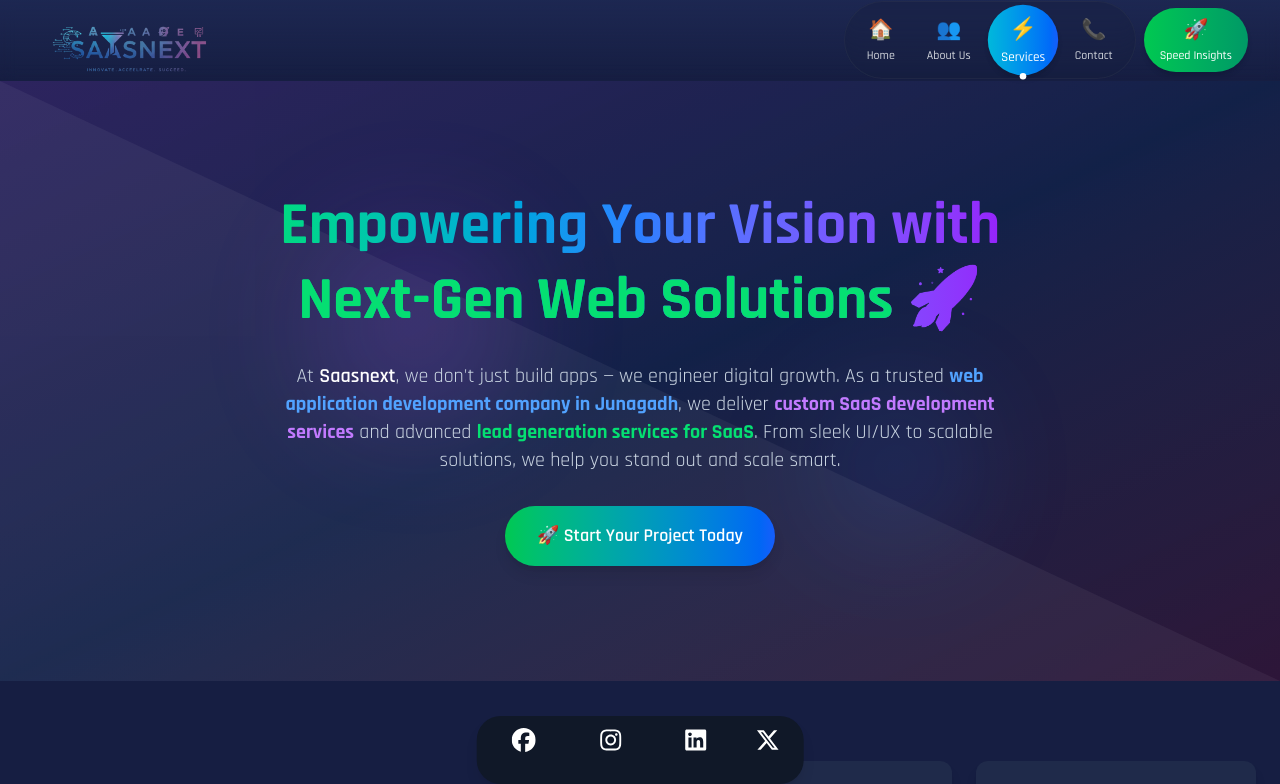
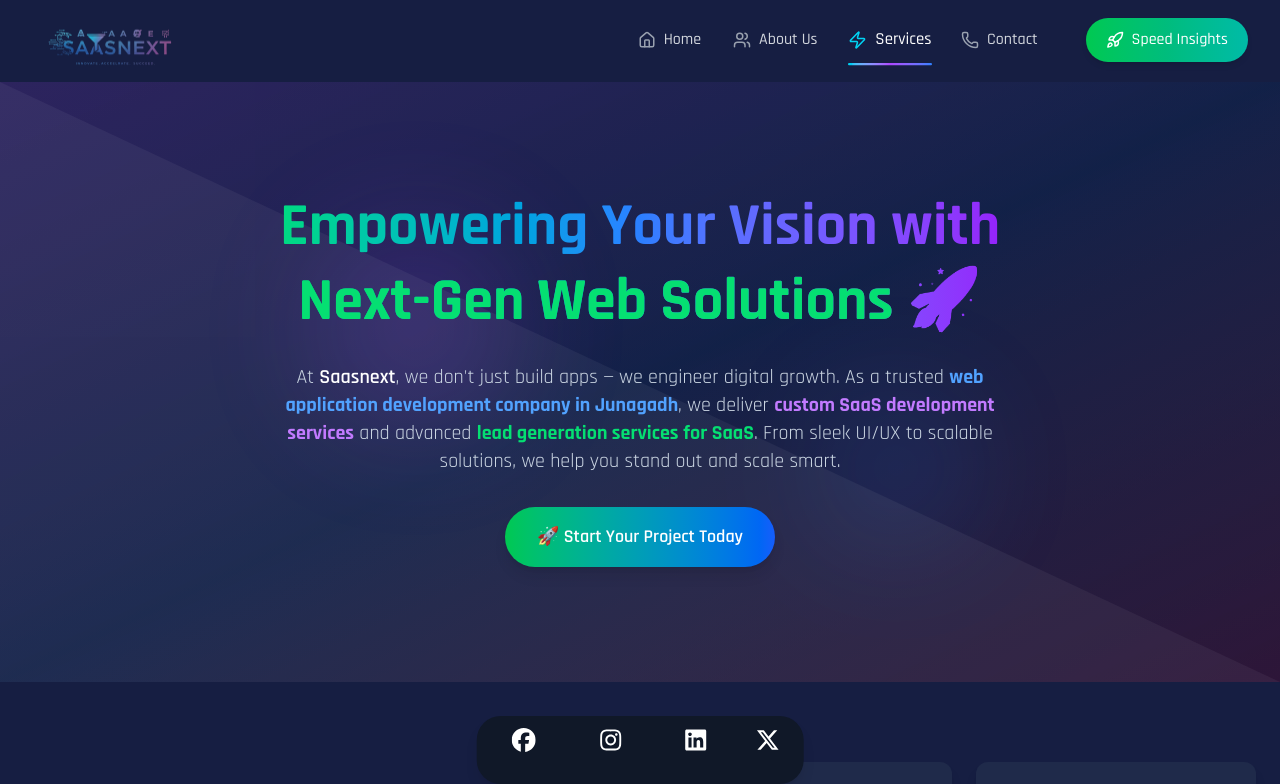
Before and after one commit to DeepakBagada93/saasnext-new, a Next.js app: page /services in a window 1280 px wide. Shown: the top 784 px of the page. Built offline with nearby package versions, Linux system fonts and the light colour scheme.

Commit message:
Your commit message here

```diff
--- a/app/about-us/page.js
+++ b/app/about-us/page.js
@@ -1,3 +1,8 @@
+export const metadata = {
+  title: "About Us | Top Web Development & AI Solutions Company in Junagadh",
+  description: "Discover Junagadh's premier web application development and lead generation company. Expert AI solutions, custom SaaS development, and digital marketing services for sustainable business growth.",
+};
+
 export default function AboutUs() {
 
 
--- a/app/components/Navbar.js
+++ b/app/components/Navbar.js
@@ -4,14 +4,15 @@
 import Image from "next/image";
 import { useState, useEffect } from "react";
 import { usePathname } from "next/navigation";
-import { Menu, X } from "lucide-react";
+import { Menu, X, Zap, Home, Users, Phone, Rocket } from "lucide-react";
 
 export default function Navbar() {
   const [isMenuOpen, setIsMenuOpen] = useState(false);
   const [isScrolled, setIsScrolled] = useState(false);
+  const [activeItem, setActiveItem] = useState("");
   const pathname = usePathname();
 
-  // Handle scroll effect
+  // Handle scroll effect with enhanced behavior
   useEffect(() => {
     const handleScroll = () => {
       setIsScrolled(window.scrollY > 10);
@@ -20,121 +21,126 @@
     return () => window.removeEventListener("scroll", handleScroll);
   }, []);
 
+  // Set active item based on current path
+  useEffect(() => {
+    setActiveItem(pathname);
+  }, [pathname]);
+
   // Prevent body scrolling when mobile menu is open
   useEffect(() => {
-    if (isMenuOpen) {
-      document.body.classList.add("overflow-hidden");
-    } else {
-      document.body.classList.remove("overflow-hidden");
-    }
+    document.body.style.overflow = isMenuOpen ? "hidden" : "";
   }, [isMenuOpen]);
 
   const toggleMenu = () => setIsMenuOpen(!isMenuOpen);
 
-  // Keeping the original menu items without submenus
+  // Navigation menu items with enhanced icons
   const menuItems = [
-    { href: "/", label: "Home", icon: "🏠" },
-    { href: "/about-us", label: "About Us", icon: "👥" },
-    { href: "/services", label: "Services", icon: "⚡" },
-    { href: "/contact", label: "Contact", icon: "📞" },
+    { href: "/", label: "Home", icon: <Home size={18} className="transition-transform group-hover:scale-110" /> },
+    { href: "/about-us", label: "About Us", icon: <Users size={18} className="transition-transform group-hover:scale-110" /> },
+    { href: "/services", label: "Services", icon: <Zap size={18} className="transition-transform group-hover:scale-110" /> },
+    { href: "/contact", label: "Contact", icon: <Phone size={18} className="transition-transform group-hover:scale-110" /> },
   ];
 
-  const pageSpeedItem = { href: "/pagespeed", label: "Speed Insights", icon: "🚀" };
+  const pageSpeedItem = {
+    href: "/pagespeed",
+    label: "Speed Insights",
+    icon: <Rocket size={18} className="transition-transform group-hover:scale-110" />
+  };
 
   return (
     <>
-      {/* Navbar */}
+      {/* Navbar with enhanced glassmorphism effect */}
       <nav
-        className={`sticky top-0 w-full z-50 transition-all duration-500 ${
+        className={`sticky top-0 z-50 w-full transition-all duration-500 ${
           isScrolled
-            ? "bg-[#1F2A56]/95 backdrop-blur-md shadow-lg"
-            : "bg-gradient-to-b from-[#1F2A56]/80 to-transparent backdrop-blur-sm"
+            ? "bg-[#1F2A56]/85 backdrop-blur-lg shadow-lg"
+            : "bg-transparent"
         }`}
       >
         <div className="max-w-7xl mx-auto px-4 sm:px-6 lg:px-8">
           <div className="flex justify-between items-center h-20">
-            {/* Logo */}
+            {/* Logo with enhanced hover animation */}
             <Link href="/" className="relative group">
-              <div className="overflow-hidden">
+              <div className="overflow-hidden rounded-lg">
                 <Image
                   src="/logo2.png"
                   alt="SaaSNext Logo"
-                  width={200}
-                  height={50}
+                  width={160}
+                  height={40}
                   priority
-                  className="w-[160px] h-auto md:w-[200px] transition-all duration-300 group-hover:scale-105"
+                  className="transition-all duration-500 group-hover:scale-105"
                 />
               </div>
-              {isScrolled && (
-                <div className="absolute -bottom-1 left-0 w-full h-0.5 bg-gradient-to-r from-cyan-400 via-blue-500 to-transparent scale-x-0 group-hover:scale-x-100 transition-transform duration-300 origin-left"></div>
-              )}
+              <div className="absolute -bottom-1 left-0 w-full h-0.5 bg-gradient-to-r from-cyan-400 via-purple-500 to-blue-500 scale-x-0 group-hover:scale-x-100 transition-transform duration-500 origin-left"></div>
             </Link>
 
-            {/* Desktop Navigation - Mac Dock Inspired */}
-            <div className="hidden md:flex items-center">
-              <div className="flex items-center bg-[#171F3F]/50 rounded-full p-1.5 backdrop-blur-sm border border-gray-700/30">
+            {/* Desktop Navigation with enhanced hover effects */}
+            <div className="hidden md:flex items-center gap-8">
               {menuItems.map((item) => (
                 <Link
                   key={item.href}
                   href={item.href}
-                    className={`px-3 py-2 rounded-full text-sm font-medium flex flex-col items-center gap-1 transition-all duration-300 mx-1 group
-                      ${pathname === item.href
-                        ? "bg-gradient-to-r from-cyan-500 to-blue-600 text-white shadow-md scale-110"
-                        : "text-gray-300 hover:text-white hover:bg-[#2A3670]/70 hover:scale-110"
+                  className={`text-base font-medium relative group flex items-center gap-2 py-2 transition-all duration-300 ${
+                    pathname === item.href
+                      ? "text-white scale-105"
+                      : "text-gray-300 hover:text-white"
                   }`}
                 >
-                    <span className="transform group-hover:scale-125 transition-transform duration-200 text-xl">
+                  <span className={`transition-colors duration-300 ${
+                    pathname === item.href ? "text-cyan-400" : "text-gray-400 group-hover:text-cyan-400"
+                  }`}>
                     {item.icon}
                   </span>
-                    <span className="text-xs">{item.label}</span>
-
-                    {/* Subtle dot indicator for active page */}
-                    {pathname === item.href && (
-                      <span className="absolute -bottom-1 w-1.5 h-1.5 bg-white rounded-full"></span>
-                    )}
+                  {item.label}
+                  <span
+                    className={`absolute -bottom-1 left-0 w-0 h-0.5 bg-gradient-to-r from-cyan-400 via-purple-500 to-blue-500 rounded-full transition-all duration-500 ${
+                      pathname === item.href ? "w-full" : "group-hover:w-full"
+                    }`}
+                  ></span>
                 </Link>
               ))}
-              </div>
 
-              {/* PageSpeed Button */}
+              {/* PageSpeed Button with enhanced animation */}
               <Link
                 href={pageSpeedItem.href}
-                className="ml-2 px-4 py-2 rounded-full text-sm font-medium
-                  bg-gradient-to-r from-green-500 to-emerald-600
-                  text-white shadow-md
-                  hover:shadow-green-500/20 hover:scale-110
-                  flex flex-col items-center gap-1 transition-all duration-300"
+                className="group relative overflow-hidden ml-4 px-5 py-2.5 rounded-full text-base font-medium bg-gradient-to-r from-green-500 via-emerald-500 to-teal-500 text-white shadow-md hover:shadow-emerald-500/30 transition-all duration-300"
               >
-                <span className="text-xl">{pageSpeedItem.icon}</span>
-                <span className="text-xs">{pageSpeedItem.label}</span>
+                <span className="absolute inset-0 w-full h-full bg-gradient-to-r from-emerald-600 to-teal-600 opacity-0 group-hover:opacity-100 transition-opacity duration-300"></span>
+                <span className="relative flex items-center gap-2">
+                  <span className="animate-pulse">{pageSpeedItem.icon}</span>
+                  {pageSpeedItem.label}
+                </span>
               </Link>
             </div>
 
-            {/* Mobile Menu Button */}
+            {/* Mobile Menu Toggle Button with enhanced animation */}
             <button
               onClick={toggleMenu}
-              className="md:hidden p-2 rounded-full bg-[#1F2A56]/90 hover:bg-[#1F2A56] transition-colors duration-300 border border-gray-700/30"
+              className="md:hidden p-2.5 rounded-lg bg-[#1F2A56]/90 hover:bg-[#2A3670] transition-all duration-300 border border-gray-700/30 focus:outline-none focus:ring-2 focus:ring-cyan-400 relative overflow-hidden group"
               aria-label="Toggle menu"
             >
+              <div
+                className="absolute inset-0 bg-gradient-to-r from-cyan-500 via-purple-500 to-blue-500 opacity-0 group-hover:opacity-20 transition-opacity duration-300"
+              ></div>
               {isMenuOpen ? (
-                <X size={20} className="text-orange-400" />
+                <X size={24} className="text-orange-400 relative z-10 transition-transform duration-300 rotate-90 group-hover:rotate-0" />
               ) : (
-                <Menu size={20} className="text-gray-300" />
+                <Menu size={24} className="text-gray-300 relative z-10 transition-transform duration-300 group-hover:scale-110" />
               )}
             </button>
           </div>
         </div>
       </nav>
 
-      {/* Mobile Menu - Slide-in Panel */}
+      {/* Mobile Menu with enhanced animations and transitions */}
       <div
-        className={`fixed inset-y-0 right-0 z-50 w-full sm:w-72 bg-[#171F3F] shadow-xl transform transition-transform duration-300 ease-in-out md:hidden ${
+        className={`fixed inset-y-0 right-0 z-50 w-full sm:w-80 bg-gradient-to-b from-[#171F3F] to-[#0F1A3D] shadow-2xl transform transition-all duration-500 ease-in-out md:hidden ${
           isMenuOpen ? "translate-x-0" : "translate-x-full"
         }`}
       >
         <div className="flex flex-col h-full">
           {/* Mobile Menu Header */}
-          <div className="flex items-center justify-between p-4 border-b border-gray-700/30">
+          <div className="flex items-center justify-between p-5 border-b border-gray-700/30">
             <Link href="/" onClick={() => setIsMenuOpen(false)}>
               <Image
                 src="/logo2.png"
@@ -146,64 +152,88 @@
             </Link>
             <button
               onClick={toggleMenu}
-              className="p-2 rounded-full hover:bg-[#2A3670]/50 transition-colors"
+              className="p-2 rounded-lg hover:bg-[#2A3670]/50 transition-colors focus:outline-none focus:ring-2 focus:ring-cyan-400 relative overflow-hidden group"
               aria-label="Close menu"
             >
-              <X size={20} className="text-gray-300" />
+              <div
+                className="absolute inset-0 bg-gradient-to-r from-cyan-500 via-purple-500 to-blue-500 opacity-0 group-hover:opacity-20 transition-opacity duration-300"
+              ></div>
+              <X size={24} className="text-gray-300 relative z-10 transition-transform duration-300 group-hover:rotate-90" />
             </button>
           </div>
 
-          {/* Mobile Menu Items */}
-          <div className="flex-1 overflow-y-auto py-6 px-4">
-            <div className="space-y-3">
-              {menuItems.map((item) => (
+          {/* Mobile Menu Items with staggered animation */}
+          <div className="flex-1 overflow-y-auto py-8 px-6">
+            <div className="space-y-4">
+              {menuItems.map((item, index) => (
                 <Link
                   key={item.href}
                   href={item.href}
                   onClick={() => setIsMenuOpen(false)}
-                  className={`flex items-center gap-4 px-4 py-3 rounded-lg transition-all duration-300 ${
+                  className={`flex items-center gap-4 px-5 py-4 rounded-xl transition-all duration-300 ${
                     pathname === item.href
-                      ? "bg-gradient-to-r from-cyan-500/20 to-blue-600/20 text-white border-l-2 border-cyan-400"
-                      : "text-gray-300 hover:bg-[#2A3670]/30 hover:text-white"
+                      ? "bg-gradient-to-r from-cyan-500/20 to-blue-600/20 text-white shadow-inner"
+                      : "text-gray-300 hover:text-white hover:bg-[#2A3670]/40"
                   }`}
+                  style={{
+                    animationDelay: `${index * 100}ms`,
+                    animation: isMenuOpen ? "fadeIn 0.5s ease forwards" : "none"
+                  }}
                 >
-                  <span className="text-2xl">{item.icon}</span>
+                  <span className={`p-2 rounded-lg ${
+                    pathname === item.href
+                    ? "bg-gradient-to-r from-cyan-500/30 to-blue-600/30 text-cyan-400"
+                    : "bg-[#1F2A56]/50 text-gray-400"
+                  }`}>
+                    {item.icon}
+                  </span>
                   <span className="text-base font-medium">{item.label}</span>
                 </Link>
               ))}
             </div>
           </div>
 
-          {/* PageSpeed Button at Bottom */}
-          <div className="p-4 border-t border-gray-700/30">
+          {/* PageSpeed Button at Bottom with enhanced design */}
+          <div className="p-6 border-t border-gray-700/30">
             <Link
               href={pageSpeedItem.href}
               onClick={() => setIsMenuOpen(false)}
-              className="flex items-center justify-center gap-3 w-full py-3 text-center text-sm font-medium bg-gradient-to-r from-green-500 to-emerald-600 text-white rounded-lg shadow-md transition-all duration-300 hover:shadow-green-500/20"
+              className="flex items-center justify-center gap-3 w-full py-4 text-center text-base font-medium bg-gradient-to-r from-green-500 via-emerald-500 to-teal-500 text-white rounded-xl shadow-md hover:shadow-lg hover:shadow-emerald-500/20 transition-all duration-300 relative overflow-hidden group"
             >
-              <span className="text-xl">{pageSpeedItem.icon}</span>
+              <span className="absolute inset-0 w-full h-full bg-gradient-to-r from-emerald-600 to-teal-600 opacity-0 group-hover:opacity-100 transition-opacity duration-300"></span>
+              <span className="relative flex items-center gap-2">
+                <span className="animate-pulse">{pageSpeedItem.icon}</span>
                 <span>{pageSpeedItem.label}</span>
+              </span>
             </Link>
           </div>
         </div>
       </div>
 
-      {/* Overlay for mobile menu */}
+      {/* Enhanced Overlay for Mobile Menu with blur effect */}
       {isMenuOpen && (
         <div
-          className="fixed inset-0 bg-black/50 backdrop-blur-sm z-40 md:hidden"
+          className="fixed inset-0 bg-black/60 backdrop-blur-md z-40 md:hidden transition-all duration-500"
           onClick={() => setIsMenuOpen(false)}
         ></div>
       )}
 
-      {/* Gradient Divider */}
+      {/* Enhanced Gradient Divider */}
       <div
-        className={`w-full h-[1px] transition-all duration-500 ${
+        className={`w-full h-[2px] transition-all duration-500 ${
           isScrolled
-            ? "bg-gradient-to-r from-transparent via-cyan-500/30 to-transparent"
+            ? "bg-gradient-to-r from-transparent via-cyan-500/40 to-transparent"
             : "bg-transparent"
         }`}
       ></div>
+
+      {/* Add keyframes for animations */}
+      <style jsx global>{`
+        @keyframes fadeIn {
+          from { opacity: 0; transform: translateX(20px); }
+          to { opacity: 1; transform: translateX(0); }
+        }
+      `}</style>
     </>
   );
 }
--- /dev/null
+++ b/app/contact/metadata.js
@@ -0,0 +1,4 @@
+export const metadata = {
+  title: "Contact Us | Web App Development & AI Solutions in Junagadh",
+  description: "Connect with Junagadh's trusted web application development and lead generation company. Expert AI solutions, custom web development, and digital marketing services for your business needs.",
+};
--- /dev/null
+++ b/app/metadata.js
@@ -0,0 +1,4 @@
+export const metadata = {
+  title: "SaasNext - Leading Web Development & AI Company in Junagadh",
+  description: "Top-rated web application development company in Junagadh offering AI solutions and lead generation services. Expert in custom SaaS development, digital marketing, and business automation.",
+};
--- a/app/page.js
+++ b/app/page.js
@@ -4,8 +4,6 @@
 import AnimatedServices from './components/AnimatedServices';
 import Chatbot from './components/Chatbot';
 import HeroSection from './components/HeroSection';
-
-
 import { useState, useEffect } from "react";
 
 export default function Home() {
@@ -1014,7 +1012,7 @@
     <rect x="60" y="80" width="280" height="180" rx="12" fill="white" stroke="#333" strokeWidth="4" filter="url(#shadow)" />
 
     {/* Envelope Flap - With Animation */}
-    <path d="M60,80 L200,160 L340,80 L340,80 L60,80 Z" fill="url(#envelopeGradient)" stroke="#333" strokeWidth="3">
+    <path d="M60,80 L200,160 L340,80 L340,40 L60,40 L60,80 Z" fill="url(#envelopeGradient)" stroke="#333" strokeWidth="3">
       <animate attributeName="d"
         values="M60,80 L200,160 L340,80 L340,40 L60,40 L60,80 Z;
                       M60,80 L200,160 L340,80 L340,80 L60,80 Z;
--- a/app/services/page.js
+++ b/app/services/page.js
@@ -1,3 +1,8 @@
+export const metadata = {
+  title: "Services | Web Development & Lead Generation Company in Junagadh",
+  description: "Professional web application development services in Junagadh. Specialized in AI solutions, lead generation, and custom SaaS development. Transform your business with our expert digital services.",
+};
+
 export default function Services() {
 
   const features = [
```
Also changed, not shown: app/layout.js (+3 -4 lines), app/pagespeed/page.js (+6 -1 lines), app/contact/page.js (line endings or trailing spaces). Lines whose indentation alone changed are shown as unchanged.
